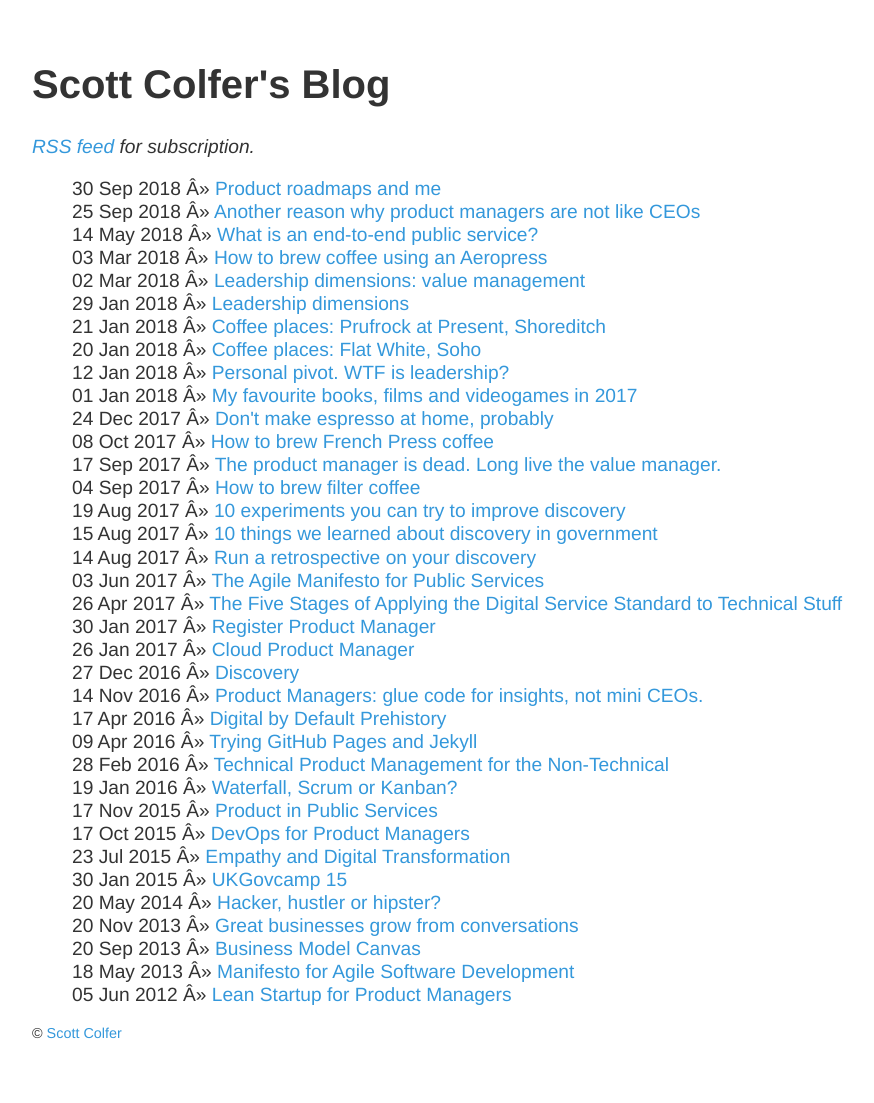
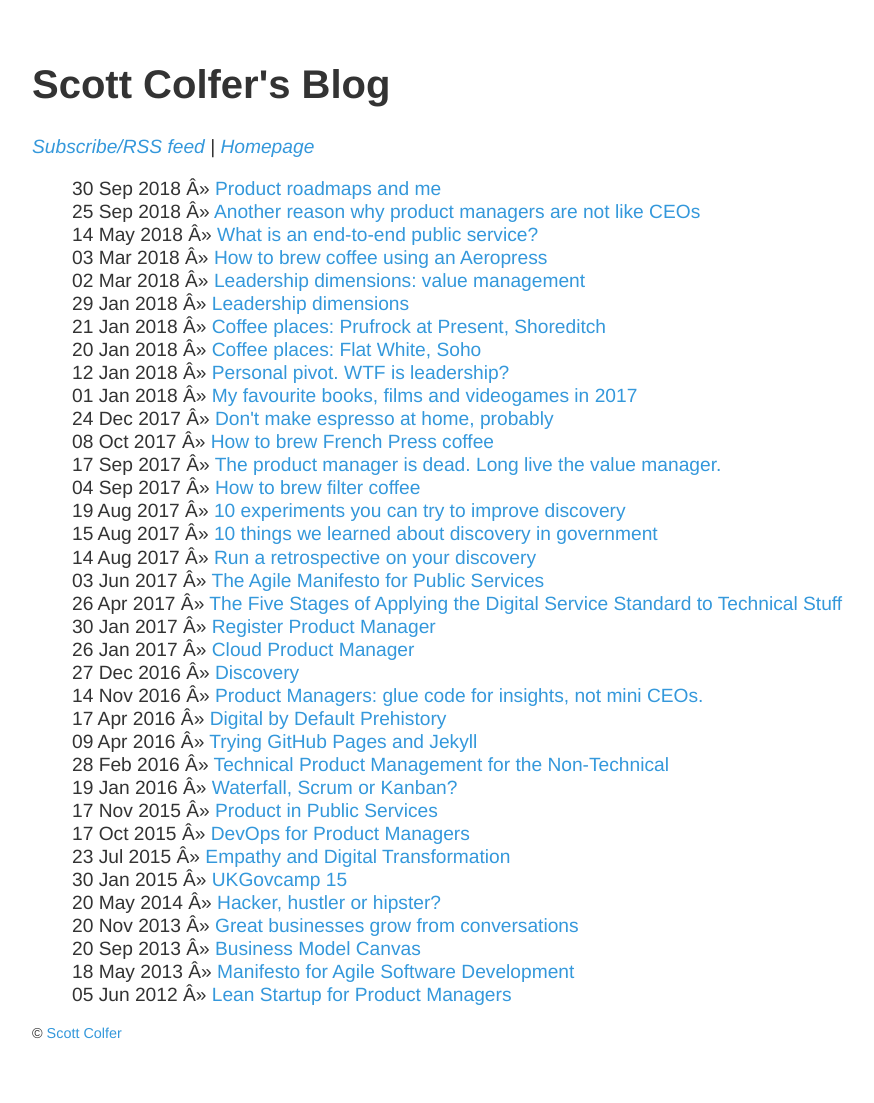
Before and after one commit to scottcolfer/scottcolfer.github.io, a Jekyll site: the page built from blog/index.html, in a window 1280 px wide. Shown: the whole page, without its empty margins (192-1066 px from the left). Built offline with Jekyll 4.4.1, drawn with Linux system fonts in a browser that asks for light colours.

Commit message:
Update index.html

```diff
--- a/blog/index.html
+++ b/blog/index.html
@@ -4,7 +4,7 @@ title: Scott Colfer's Blog
 ---
 	<h1>{{ page.title }}</h1>
 
-<p><i><a href="https://scottcolfer.com/blog/atom.xml">RSS feed</a> for subscription.</i></p>
+<p><i><a href="https://scottcolfer.com/blog/atom.xml">Subscribe/RSS feed</a> | <a href="https://scottcolfer.com/">Homepage</a></i></p>
 
 	<ul class="posts">
 
```
